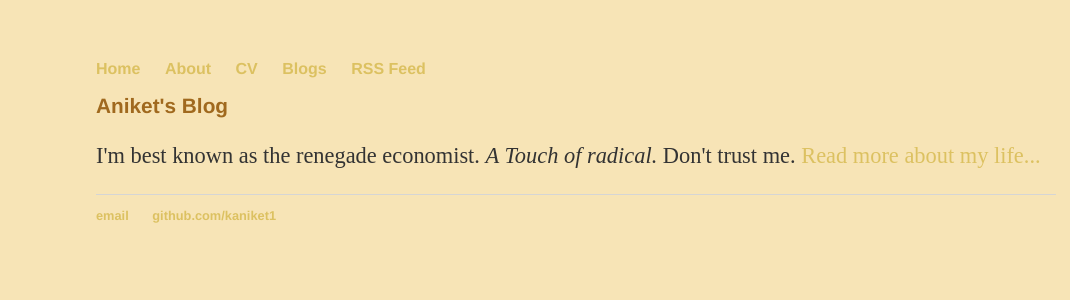
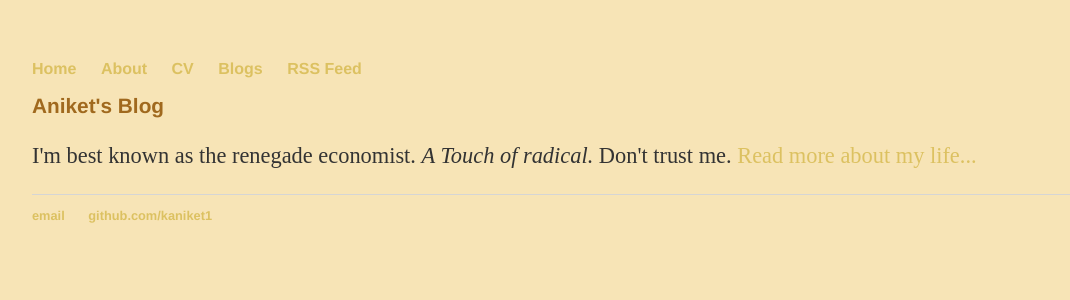
Before and after one commit to kaniket1/kaniket1.github.io, a Jekyll site: the page built from index.html, in a window 1280 px wide. Shown: the top 300 px of the page, without its empty margins (64-1134 px from the left). Built offline with Jekyll 4.4.1, drawn with Linux system fonts in a browser that asks for light colours.

Commit message:
Update main.css

```diff
--- a/css/main.css
+++ b/css/main.css
@@ -1,6 +1,6 @@
 body {
     margin: 60px auto;
-    width: 75%;
+    width: 85%;
     color: rgb(160,105,30);
     background-color: rgb(247,228,182);
 }
```
